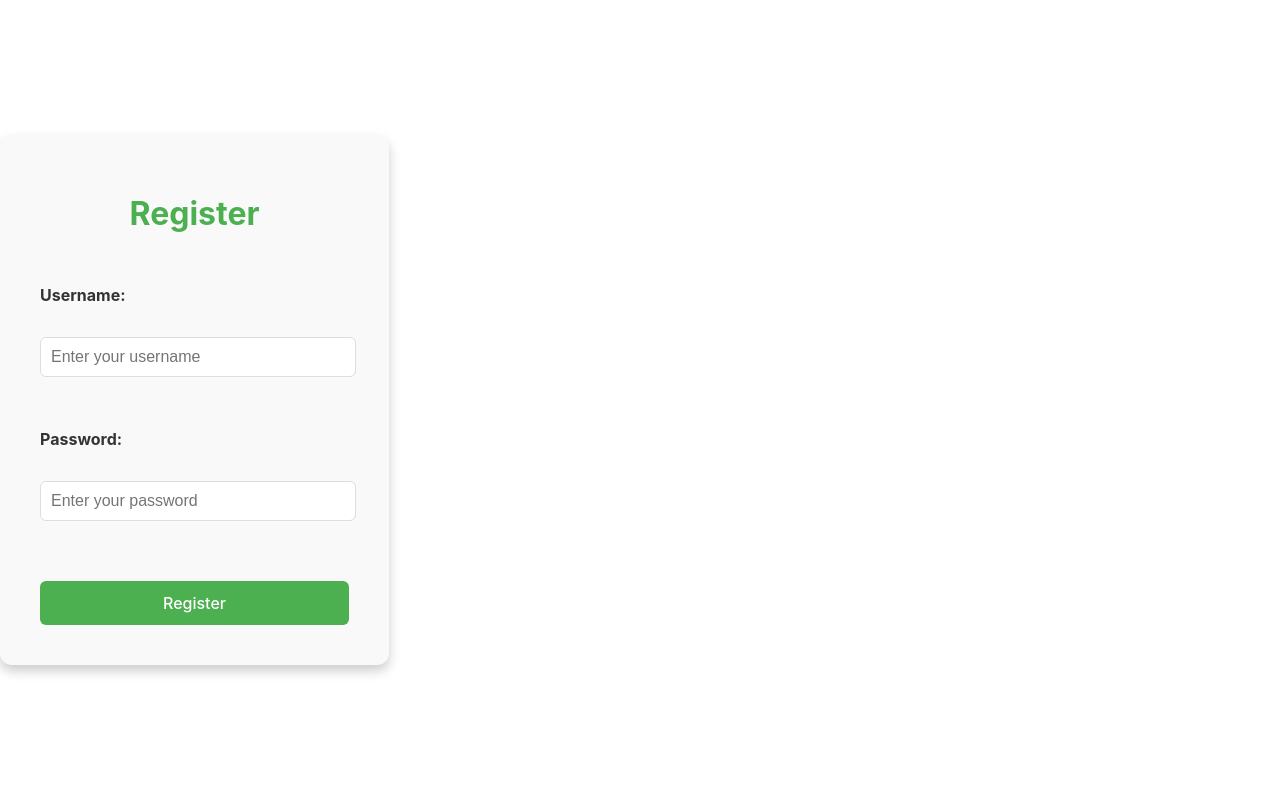
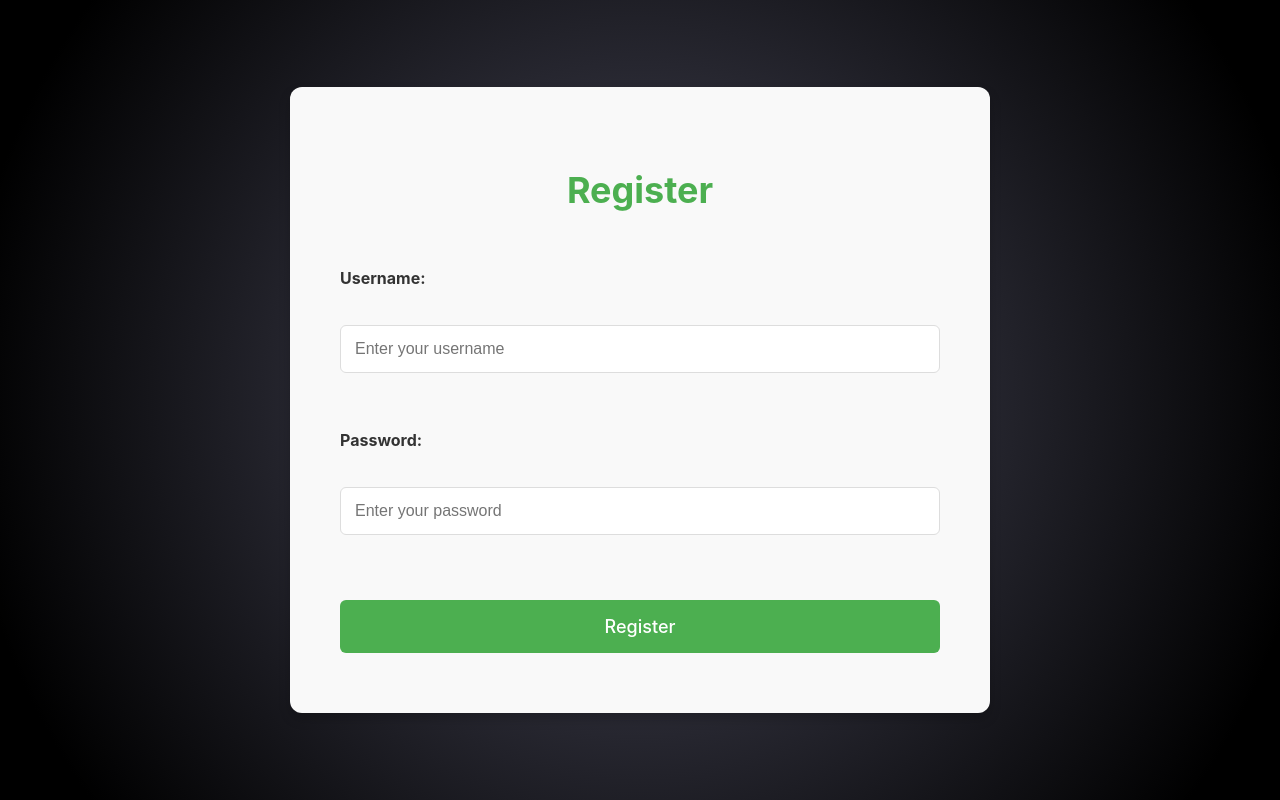
Before and after one commit to dev16mehta/HackathonProject, a React (Vite) app in the folder frontend/: page /register in a window 1280 px wide. Built offline with nearby package versions, Linux system fonts and the light colour scheme.

Commit message:
Centred the registration page

```diff
--- a/frontend/src/RegistrationPage.css
+++ b/frontend/src/RegistrationPage.css
@@ -1,50 +1,59 @@
-/* Registration Page Layout /
+/* Registration Page Layout */
 .registration-page {
-  height: 100vh;
-  display: flex;
-  justify-content: center;
-  align-items: center;
-  background: radial-gradient(circle, rgba(20, 20, 40, 0.8) 10%, black 90%);
+  height: 100vh; /* Full height */
+  width: 100vw; /* Full width */
+  display: flex; /* Center content */
+  justify-content: center; /* Center horizontally */
+  align-items: center; /* Center vertically */
+  background: radial-gradient(circle, rgba(20, 20, 40, 0.8) 10%, black 90%); /* Radial gradient background */
 }
 
-/ Registration Form */
+/* Registration Form */
 .registration-form {
-    background-color: #f9f9f9;
-    border-radius: 12px;
-    box-shadow: 0 6px 12px rgba(0, 0, 0, 0.2);
-    padding: 40px;
-    width: 100%;
-    max-width: 400px;
-    display: flex;
-    flex-direction: column;
-    gap: 20px;
+  background-color: #f9f9f9; /* White background */
+  border-radius: 12px; /* Rounded corners */
+  box-shadow: 0 6px 12px rgba(0, 0, 0, 0.2); /* Subtle shadow */
+  padding: 60px 50px; /* Larger padding for spacing */
+  width: 100%; /* Full width within max-width */
+  max-width: 600px; /* Make the white section wider */
+  height: auto; /* Dynamic height based on content */
+  min-height: 500px; /* Ensure a minimum height */
+  display: flex; /* Flexbox layout */
+  flex-direction: column; /* Stack elements vertically */
+  gap: 25px; /* Increase spacing between elements */
 }
 
+/* Title */
 .registration-form h1 {
-    font-size: 32px;
+  font-size: 36px; /* Larger title */
   text-align: center;
   color: #4caf50;
+  margin-bottom: 20px; /* Space below the title */
 }
 
+/* Labels */
 .registration-form label {
   font-size: 16px;
   color: #333;
+  text-align: left; /* Align labels to the left */
 }
 
+/* Input Fields */
 .registration-form input {
-    padding: 10px;
+  padding: 14px; /* Increase padding for inputs */
   font-size: 16px;
   border: 1px solid #ddd;
   border-radius: 6px;
 }
 
+/* Submit Button */
 .registration-form button {
   background-color: #4caf50;
   color: white;
-    padding: 12px;
+  padding: 16px;
   border: none;
   border-radius: 6px;
-    font-size: 16px;
+  font-size: 18px;
   cursor: pointer;
 }
 
```
Lines whose indentation alone changed are shown as unchanged.
